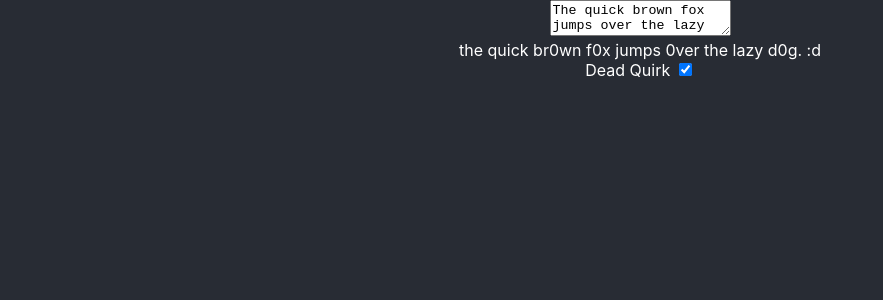
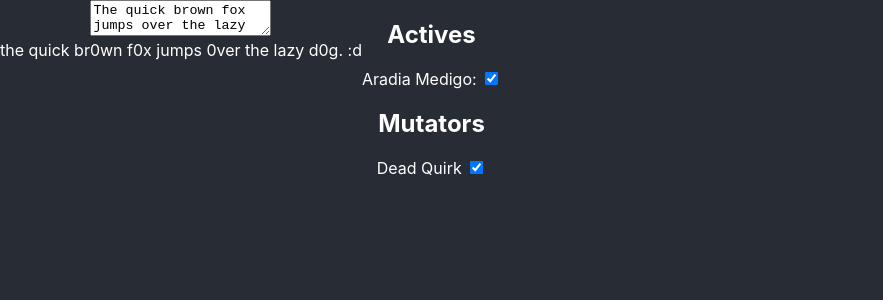
Before and after one commit to MergeCommits/Homestuck-Quirk-Generator, a React (Create React App) app: page / in a window 1280 px wide. Shown: the top 300 px of the page, without its empty margins (0-883 px from the left). Built offline with nearby package versions, Linux system fonts and the light colour scheme.

Commit message:
Added active checkboxes. Restructured rendering of toggles and mutators to be per-category.

```diff
--- a/src/components/JMain.tsx
+++ b/src/components/JMain.tsx
@@ -12,8 +12,9 @@ interface JMainStates {
 }
 
 export default class JMain extends React.Component<unknown, JMainStates> {
+    private readonly categories: Category[];
     private readonly quirkMap: Map<string, Quirk>;
-    private readonly quirkMutators: QuirkMutator[];
+    private readonly activeQuirkMapper: Map<string, boolean>;
 
     private readonly defaultText = "The quick brown fox jumps over the lazy dog. :D";
 
@@ -24,21 +25,30 @@ export default class JMain extends React.Component<unknown, JMainStates> {
         };
 
         this.quirkMap = new Map<string, Quirk>();
-        this.quirkMutators = [];
-        this.populateQuirks(
+        this.activeQuirkMapper = new Map<string, boolean>();
+
+        this.categories = [
             new Alternia()
-        );
+        ];
 
+        this.populateQuirks();
         this.updateQuirkFields(this.defaultText);
     }
 
-    private populateQuirks(...categories: Category[]) {
-        for (const category of categories) {
+    private populateQuirks() {
+        for (const category of this.categories) {
             for (const [key, quirk] of category.quirks) {
                 this.quirkMap.set(key, quirk);
             }
-            this.quirkMutators.push(...category.quirkMutators);
         }
+
+        for (const key of this.quirkMap.keys()) {
+            this.activeQuirkMapper.set(key, true);
+        }
+    }
+
+    private quirkIsActive(key: string): boolean {
+        return this.activeQuirkMapper.get(key) as boolean;
     }
 
     private inputTextHandler(newText: string) {
@@ -52,10 +62,22 @@ export default class JMain extends React.Component<unknown, JMainStates> {
         this.forceUpdate();
     }
 
+    private toggleHandler(key: string): void {
+        this.activeQuirkMapper.set(key, !this.activeQuirkMapper.get(key));
+        this.forceUpdate();
+    }
+
+    private mutatorHandler(mutator: QuirkMutator): void {
+        mutator.toggle();
+        this.forceUpdate();
+    }
+
     private renderQuirks(): JSX.Element {
         const items = [];
         for (const [key, quirk] of this.quirkMap) {
-            items.push(<QuirkBox key={key} quirk={quirk} />);
+            if (this.quirkIsActive(key)) {
+                items.push(<QuirkBox key={key} quirk={quirk}/>);
+            }
         }
 
         return (
@@ -65,33 +87,70 @@ export default class JMain extends React.Component<unknown, JMainStates> {
         );
     }
 
-    private renderMutators(): JSX.Element {
+    private renderCategory(cat: Category): JSX.Element {
+        const quirks = Array.from(cat.quirks, ([, value]) => (value));
+
+        return (
+            <div key={cat.name}>
+                {this.renderToggles(quirks)}
+                {this.renderMutators(cat.quirkMutators)}
+            </div>
+        );
+    }
+
+    private renderToggles(quirks: Quirk[]): JSX.Element {
         const items = [];
-        for (const mutator of this.quirkMutators) {
-            items.push(<MutatorBox key={mutator.label} mutator={mutator} onMutate={(m) => this.mutatorHandler(m)} />);
+        for (const quirk of quirks) {
+            const quirkKey = quirk.identifier;
+            const quirkIsActive = this.quirkIsActive(quirkKey);
+            const key = quirkKey + "-active";
+
+            items.push(
+                <label key={key}>
+                    {quirk.name}: <input type={"checkbox"} checked={quirkIsActive} onChange={() => this.toggleHandler(quirkKey)}/>
+                </label>);
         }
 
         return (
             <div>
+                <h2>Actives</h2>
                 {items}
             </div>
         );
     }
 
-    private mutatorHandler(mutator: QuirkMutator): void {
-        mutator.toggle();
-        this.forceUpdate();
+    private renderMutators(mutators: QuirkMutator[]): JSX.Element {
+        const items = [];
+        for (const mutator of mutators) {
+            if (this.quirkIsActive(mutator.quirkIdentifier)) {
+                items.push(<MutatorBox key={mutator.label} mutator={mutator} onMutate={(m) => this.mutatorHandler(m)}/>);
+            }
+        }
+
+        return (
+            <div>
+                <h2>Mutators</h2>
+                {items}
+            </div>
+        );
     }
 
     public render(): JSX.Element {
+        const categoryRenders = [];
+        for (const category of this.categories) {
+            categoryRenders.push(this.renderCategory(category));
+        }
+
         return (
-            <div>
-                <textarea onChange={event => this.inputTextHandler(event.target.value)} defaultValue={this.defaultText} />
-                {this.renderQuirks()}
-                {this.renderMutators()}
+            <div style={{display: "flex"}}>
+                <div>
+                    <textarea onChange={event => this.inputTextHandler(event.target.value)} defaultValue={this.defaultText}/>
+                    {this.renderQuirks()}
+                </div>
+                <div>
+                    {categoryRenders}
+                </div>
             </div>
         );
     }
 }
-
-// Example usage: <ShoppingList name="Mark" />
--- a/src/components/quirk-adapters/MutatorBox.tsx
+++ b/src/components/quirk-adapters/MutatorBox.tsx
@@ -9,8 +9,6 @@ type MutatorBoxProps = {
 };
 
 export default class MutatorBox extends React.Component<MutatorBoxProps> {
-    private val = false;
-
     private changeHandler(): void {
         this.props.onMutate(this.props.mutator);
     }
@@ -18,7 +16,8 @@ export default class MutatorBox extends React.Component<MutatorBoxProps> {
     public render(): JSX.Element {
         return (
             <div>
-                <label>{this.props.mutator.label} <input type="checkbox" checked={this.props.mutator.active} onChange={() => this.changeHandler()} /></label>
+                <label>{this.props.mutator.label} <input
+                    type="checkbox" checked={this.props.mutator.active} onChange={() => this.changeHandler()} /></label>
             </div>
         );
     }
--- a/src/quirks/Quirk.ts
+++ b/src/quirks/Quirk.ts
@@ -3,9 +3,7 @@ import QuirkMutator from "quirks/QuirkMutator";
 export default abstract class Quirk {
     public readonly name: string;
 
-    public get identifier(): string {
-        return this.name.toLocaleLowerCase().replace(new RegExp("[\\s]"), "-");
-    }
+    public readonly identifier: string;
 
     public readonly mutators: QuirkMutator[];
 
@@ -22,6 +20,7 @@ export default abstract class Quirk {
 
     protected constructor(name: string) {
         this.name = name;
+        this.identifier = this.name.toLocaleLowerCase().replace(new RegExp("[\\s]"), "-");
         this.mutators = new Array<QuirkMutator>();
     }
 
--- a/src/quirks/QuirkMutator.ts
+++ b/src/quirks/QuirkMutator.ts
@@ -9,6 +9,10 @@ export default class QuirkMutator {
     private readonly _tooltip: string;
     public get tooltip(): string {
         return this._tooltip;
+    }
+
+    public get quirkIdentifier(): string {
+        return this.quirk.identifier;
     }
 
     private value: boolean;
```
Also changed, not shown: public/index.html (+0 -10 lines).
